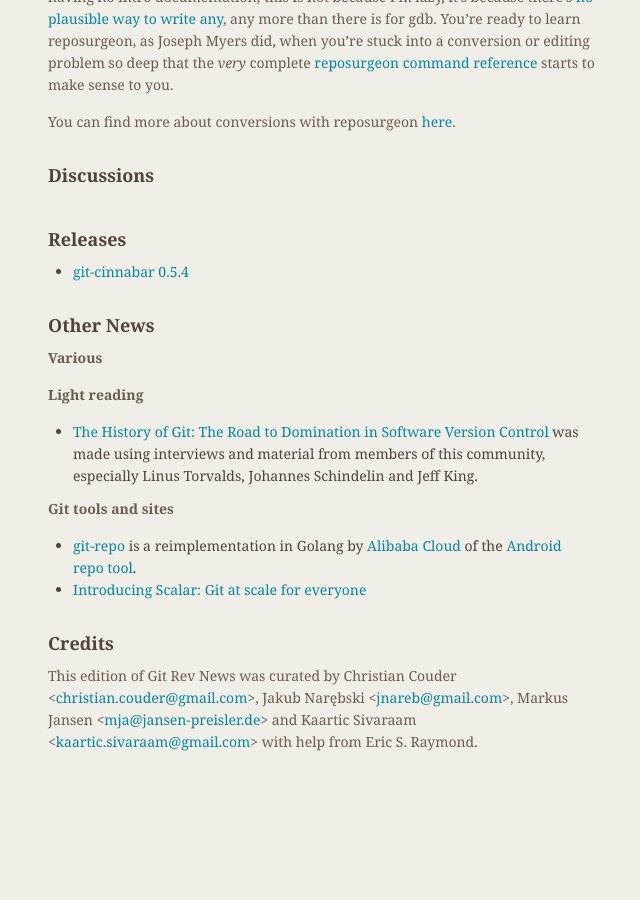
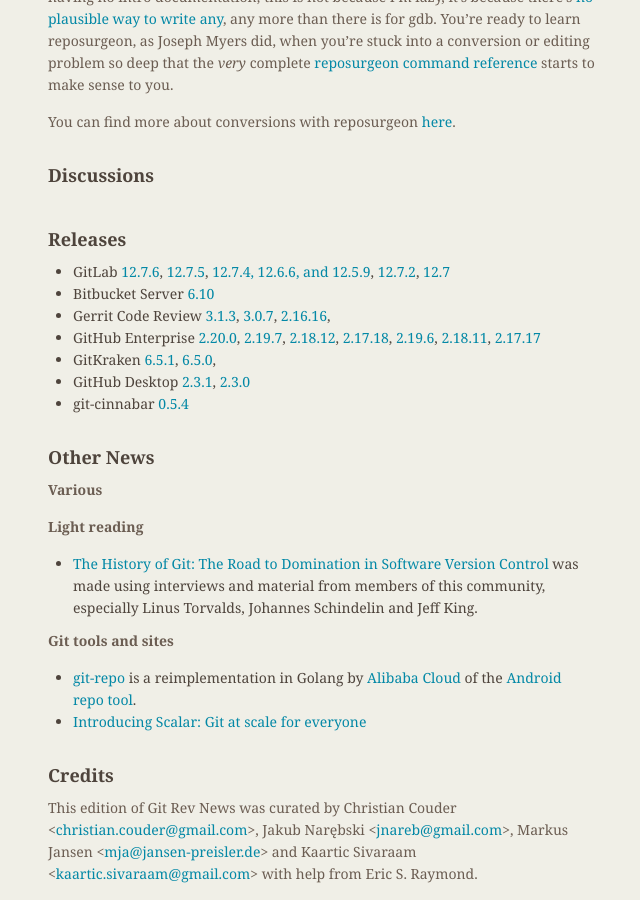
Before and after one commit to git/git.github.io, a Jekyll site: the page built from rev_news/drafts/edition-60.md, in a window 1280 px wide and 900 px high, scrolled down 3220 px. Shown: the whole window, without its empty margins (486-1126 px from the left). Built offline with Jekyll 4.4.1, drawn with Linux system fonts in a browser that asks for light colours; before the commit the page ends 3988 px from its top, so only the background shows below that.

Commit message:
rn-60: add releases

```diff
--- a/rev_news/drafts/edition-60.md
+++ b/rev_news/drafts/edition-60.md
@@ -212,7 +212,27 @@
 
 ## Releases
 
-* [git-cinnabar 0.5.4](https://github.com/glandium/git-cinnabar/releases/tag/0.5.4)
++ GitLab [12.7.6](https://about.gitlab.com/releases/2020/02/13/critical-security-release-gitlab-12-dot-7-dot-6-released/),
+[12.7.5](https://about.gitlab.com/releases/2020/01/31/gitlab-12-7-5-released/),
+[12.7.4, 12.6.6, and 12.5.9](https://about.gitlab.com/releases/2020/01/30/security-release-gitlab-12-7-4-released/),
+[12.7.2](https://about.gitlab.com/releases/2020/01/24/gitlab-12-7-2-released/),
+[12.7](https://about.gitlab.com/releases/2020/01/22/gitlab-12-7-released/)
++ Bitbucket Server [6.10](https://confluence.atlassian.com/bitbucketserver/bitbucket-server-6-10-release-notes-987140367.html)
++ Gerrit Code Review [3.1.3](https://www.gerritcodereview.com/3.1.html#313),
+[3.0.7](https://www.gerritcodereview.com/3.0.html#307),
+[2.16.16](https://www.gerritcodereview.com/2.16.html#21616),
++ GitHub Enterprise [2.20.0](https://enterprise.github.com/releases/2.20.0/notes),
+[2.19.7](https://enterprise.github.com/releases/2.19.7/notes),
+[2.18.12](https://enterprise.github.com/releases/2.18.12/notes),
+[2.17.18](https://enterprise.github.com/releases/2.17.18/notes),
+[2.19.6](https://enterprise.github.com/releases/2.19.6/notes),
+[2.18.11](https://enterprise.github.com/releases/2.18.11/notes),
+[2.17.17](https://enterprise.github.com/releases/2.17.17/notes)
++ GitKraken [6.5.1](https://support.gitkraken.com/release-notes/current),
+[6.5.0](https://support.gitkraken.com/release-notes/current),
++ GitHub Desktop [2.3.1](https://desktop.github.com/release-notes/),
+[2.3.0](https://desktop.github.com/release-notes/)
++ git-cinnabar [0.5.4](https://github.com/glandium/git-cinnabar/releases/tag/0.5.4)
 
 ## Other News
 
```
